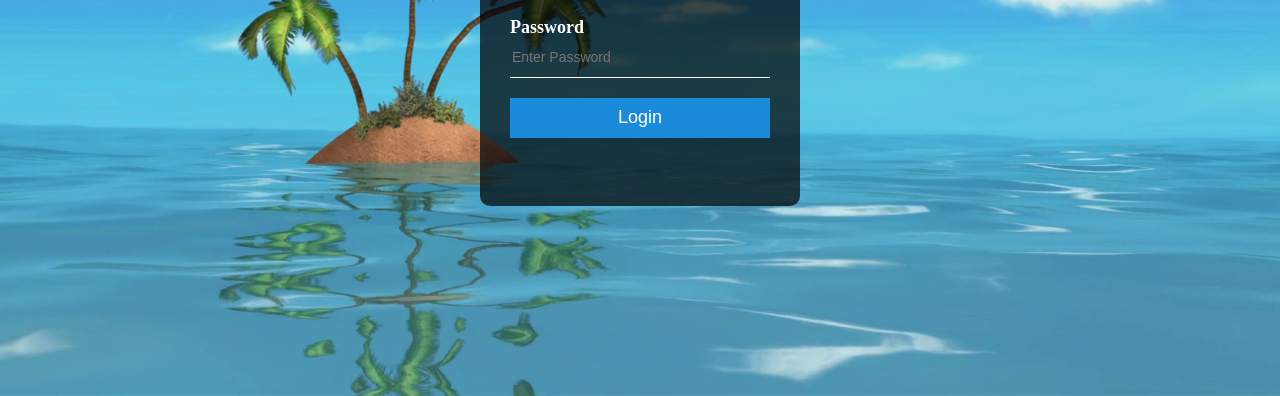
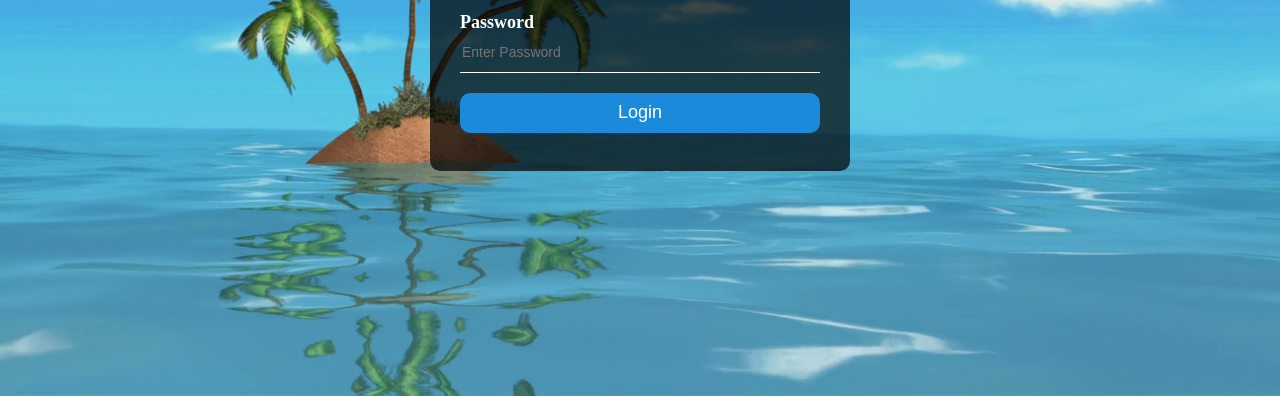
Before and after one commit to HenricTay/WEBAPDE-, a plain HTML site: page MP1 - From Scratch/login2.html in a window 1280 px wide. Shown: the part 404-800 px from the top of the page. Drawn offline with Linux system fonts and the light colour scheme; a web font is replaced by a local one.

Commit message:
border radius

```diff
--- a/MP1 - From Scratch/login2.html
+++ b/MP1 - From Scratch/login2.html
@@ -14,8 +14,8 @@
             }
 
             .login-box{
-                width: 320px;
-                height: 420px;
+                width: 420px;
+                height: 350px;
                 background: rgba(0, 0, 0, 0.7);
                 color: #ffffff;
                 top: 50%;
@@ -23,7 +23,7 @@
                 position: absolute;
                 transform: translate(-50%, -50%);
                 box-sizing: border-box;
-                padding: 70px 30px;
+                padding: 30px 30px;
                 border-radius: 10px;
             }
 
@@ -87,6 +87,7 @@
                 src: url("Some Time Later.otf");
                 font-size: 18px;
             }
+
         </style>
     </head>
 
@@ -99,7 +100,7 @@
                 <input type="text" name="username" placeholder="Enter Username">
                 <p>Password</p>
                 <input type="password" name="password" placeholder="Enter Password">
-                <input type="submit" name="submit" value="Login">
+                <input type="submit" name="submit" value="Login" style="border-radius: 10px;">
             </form>
         </div>
     </body>
```
